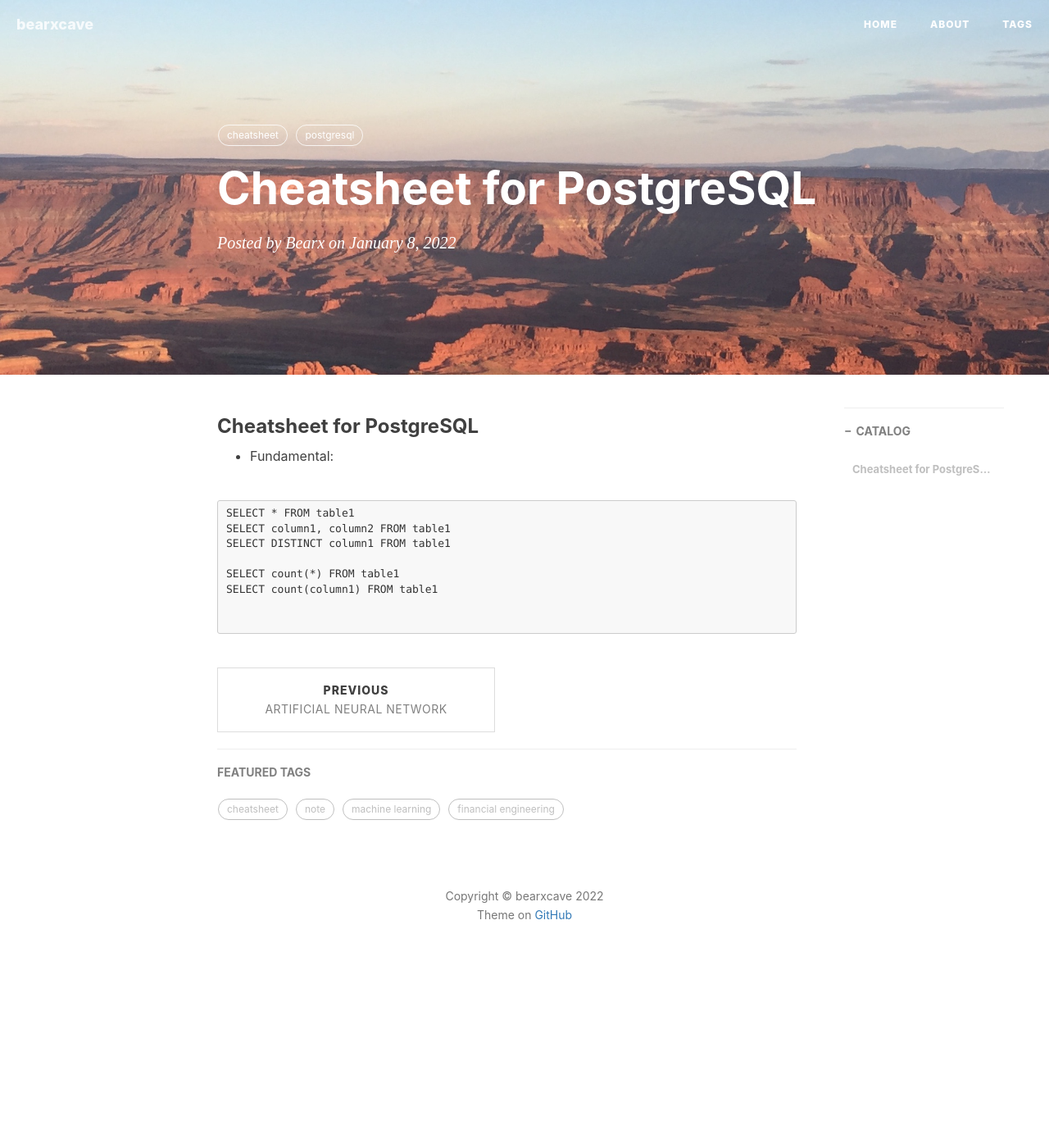
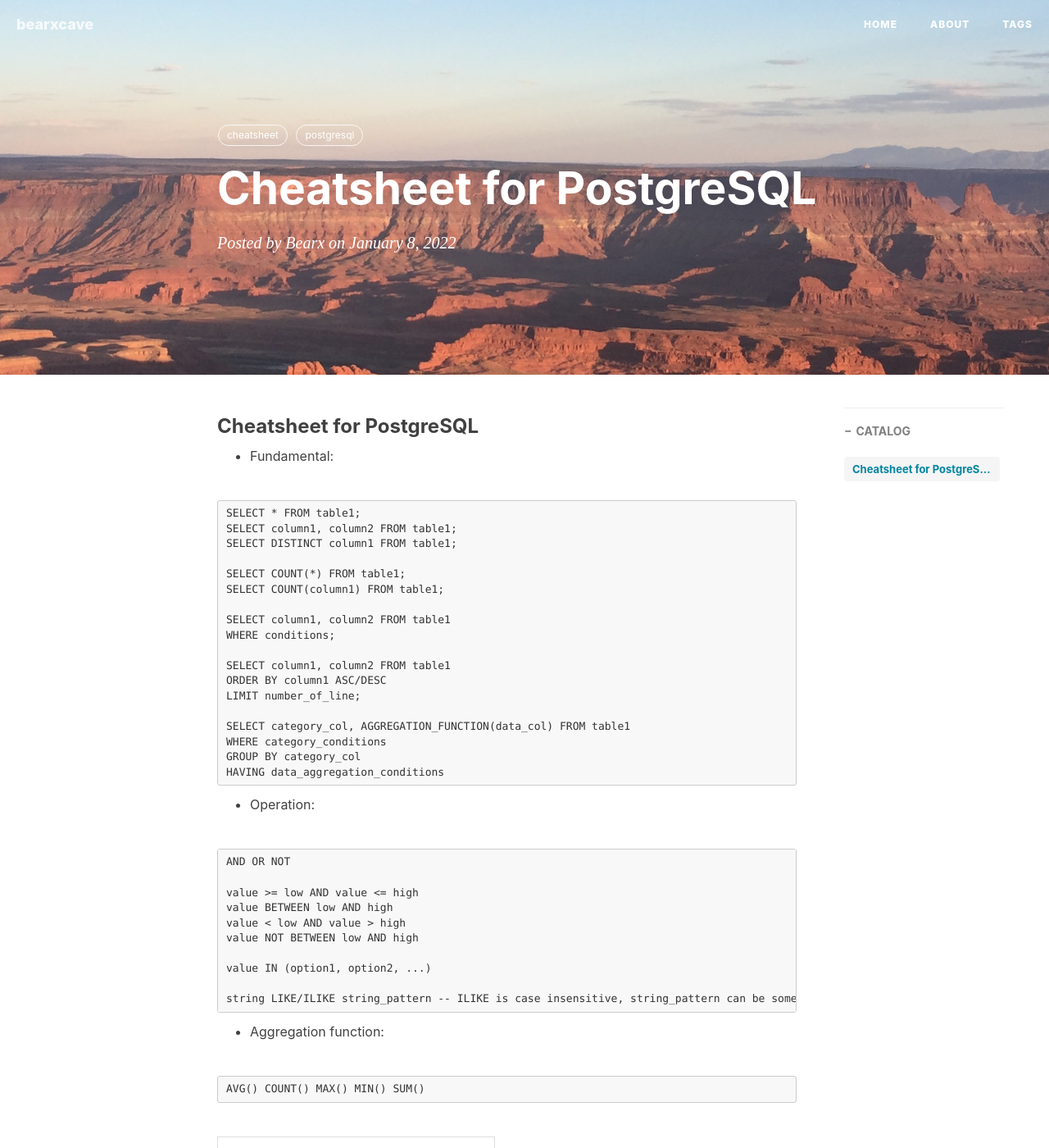
Before and after one commit to Bearxcave/Bearxcave.github.io, a Jekyll site: the page built from _posts/2022-01-08-cheatsheet-postgresql.md, in a window 1280 px wide and 1400 px high. Shown: the whole window at 82% size. Built offline with Jekyll 4.4.1, drawn with Linux system fonts in a browser that asks for light colours; nearby versions of some CDN libraries; comment, search, counter and statistics services are not loaded.

Commit message:
Update 2022-01-08-cheatsheet-postgresql.md

````diff
--- a/_posts/2022-01-08-cheatsheet-postgresql.md
+++ b/_posts/2022-01-08-cheatsheet-postgresql.md
@@ -15,12 +15,43 @@
 * Fundamental:
 
 ```
-SELECT * FROM table1
+SELECT * FROM table1;
+SELECT column1, column2 FROM table1;
+SELECT DISTINCT column1 FROM table1;
+
+SELECT COUNT(*) FROM table1;
+SELECT COUNT(column1) FROM table1;
+
 SELECT column1, column2 FROM table1
-SELECT DISTINCT column1 FROM table1
+WHERE conditions;
 
-SELECT count(*) FROM table1
-SELECT count(column1) FROM table1
+SELECT column1, column2 FROM table1
+ORDER BY column1 ASC/DESC
+LIMIT number_of_line;
 
+SELECT category_col, AGGREGATION_FUNCTION(data_col) FROM table1
+WHERE category_conditions
+GROUP BY category_col
+HAVING data_aggregation_conditions
+```
+
+* Operation:
 
 ```
+AND OR NOT
+
+value >= low AND value <= high
+value BETWEEN low AND high
+value < low AND value > high
+value NOT BETWEEN low AND high
+
+value IN (option1, option2, ...)
+
+string LIKE/ILIKE string_pattern -- ILIKE is case insensitive, string_pattern can be something like '%boy_'
+```
+
+* Aggregation function:
+
+```
+AVG() COUNT() MAX() MIN() SUM()
+```
````
